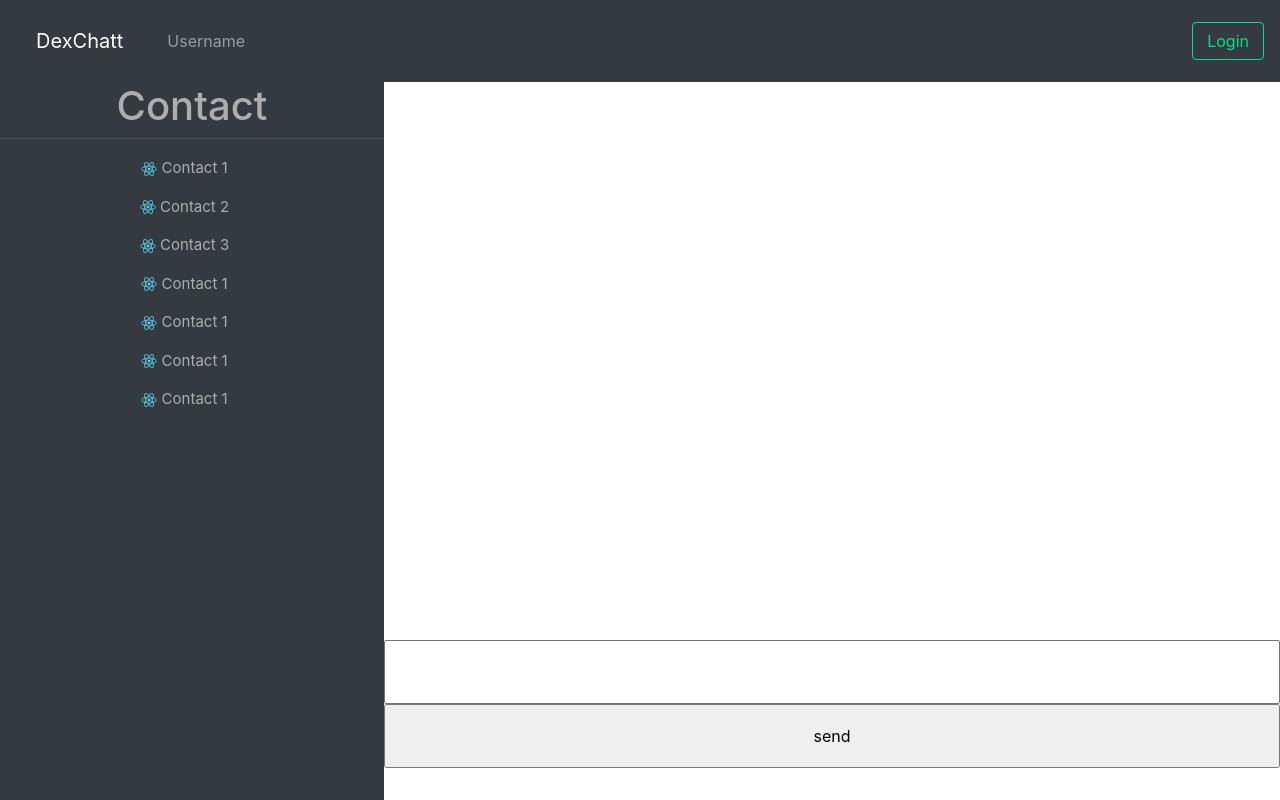
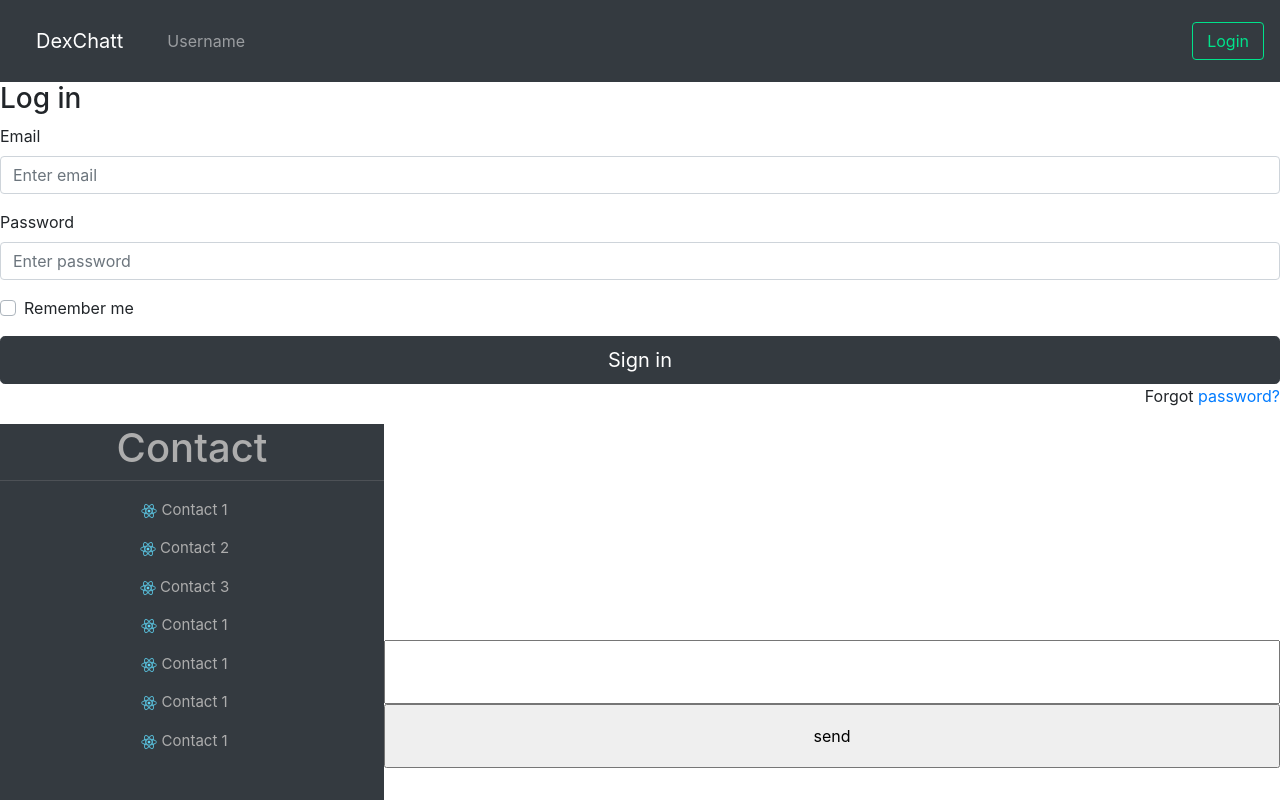
Before and after one commit to madjid123/dexchat, a React (Create React App) app: page /register in a window 1280 px wide. Shown: the top 800 px of the page. Built offline with nearby package versions, Linux system fonts and the light colour scheme.

Commit message:
implementing the login component

```diff
--- a/package.json
+++ b/package.json
@@ -12,6 +12,7 @@
     "react-bootstrap": "^1.4.0",
     "react-dom": "^17.0.1",
     "react-pro-sidebar": "^0.5.0",
+    "react-router-dom": "^5.2.0",
     "react-scripts": "4.0.1",
     "web-vitals": "^0.2.4"
   },
--- a/src/App.js
+++ b/src/App.js
@@ -2,6 +2,7 @@
 import NavBar from './components/NavBar'
 import Contacts from './components/Contacts'
 import Conversation from './components/Conversation'
+import Login from './components/Login'
 import 'bootstrap/dist/css/bootstrap.min.css';
 import './App.css';
 function App() {
@@ -9,7 +10,7 @@ function App() {
 
     <>
       <NavBar ></NavBar>
-
+      <Login></Login>
       <Contacts ></Contacts>
       <Conversation></Conversation>
 
--- a/src/components/Login.jsx
+++ b/src/components/Login.jsx
@@ -0,0 +1,35 @@
+import React from 'react';
+
+function Login() {
+
+    return (
+        <form >
+
+            <h3>Log in</h3>
+
+            <div className="form-group">
+                <label>Email</label>
+                <input type="email" className="form-control" placeholder="Enter email" />
+            </div>
+
+            <div className="form-group">
+                <label>Password</label>
+                <input type="password" className="form-control" placeholder="Enter password" required={true} />
+            </div>
+
+            <div className="form-group">
+                <div className="custom-control custom-checkbox">
+                    <input type="checkbox" className="custom-control-input" id="customCheck1" />
+                    <label className="custom-control-label" htmlFor="customCheck1">Remember me</label>
+                </div>
+            </div>
+
+            <button type="submit" className="btn btn-dark btn-lg btn-block">Sign in</button>
+            <p className="forgot-password text-right">
+                Forgot <a href="#">password?</a>
+            </p>
+        </form>
+    )
+}
+
+export default Login;
```
Also changed, not shown: src/components/Register.jsx (+69 -0 lines), 2 other files (tests, documents, lock files or other folders).
